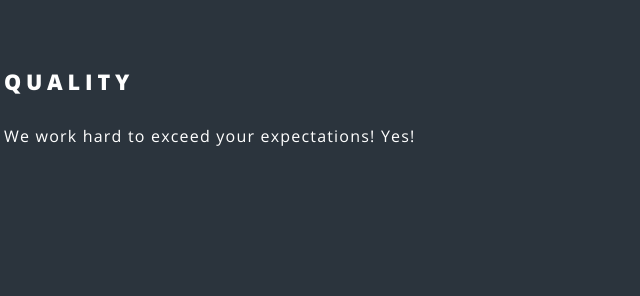
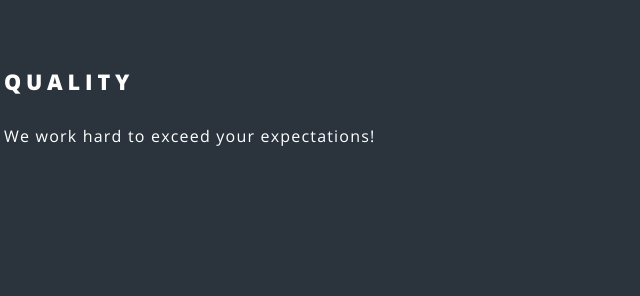
Before and after one commit to myrishcreations/myrishcreations.com, a plain HTML site: page index.html in a window 1280 px wide. Shown: the part 1380-1676 px from the top of the page, 636-1276 px from the left. Drawn offline with Linux system fonts and the light colour scheme; files whose address does not match are found by name.

Commit message:
Testing if this message shows up

```diff
--- a/index.html
+++ b/index.html
@@ -124,7 +124,7 @@
 
 
 
-    <p>We work hard to exceed your expectations! Yes!</p>
+    <p>We work hard to exceed your expectations!</p>
 
 
 
```
